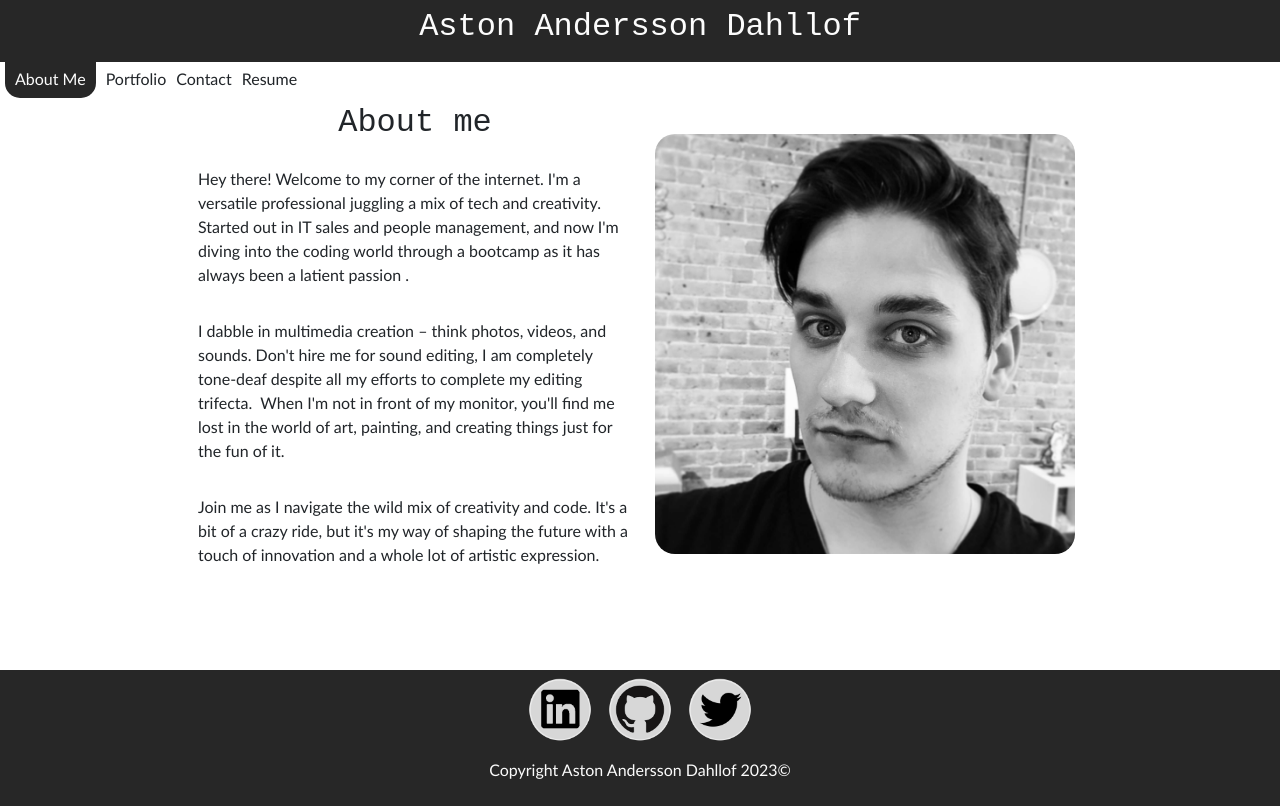
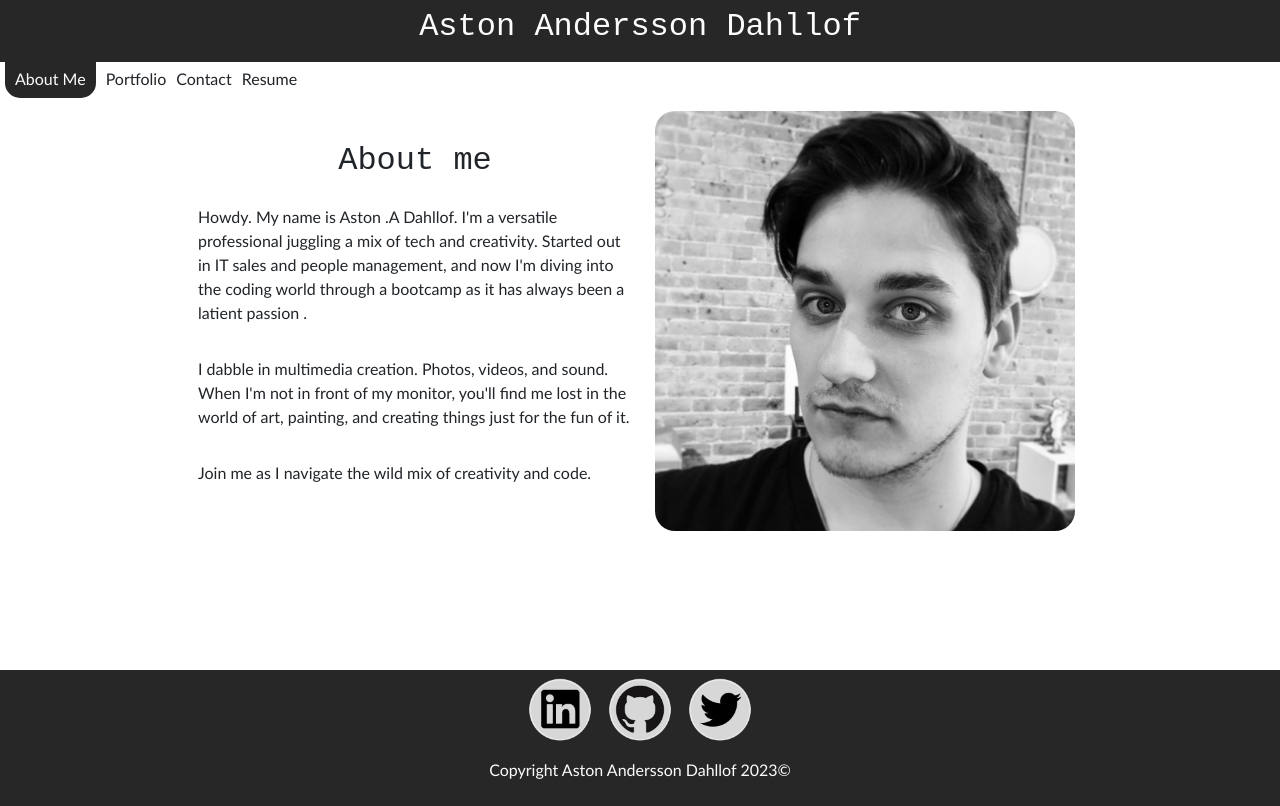
Before and after one commit to Valleyleaf/Valleyleaf-React-Portfolio, a React (Vite) app: page / in a window 1280 px wide. Built offline with nearby package versions, Linux system fonts and the light colour scheme.

Commit message:
Updating about me. Got build function working but navbar is still broken for some reason

```diff
--- a/src/components/AboutMe.jsx
+++ b/src/components/AboutMe.jsx
@@ -8,9 +8,9 @@ export default function About(){
           <div className='flex-container  flex-container-columns center-content'>
           <h2>About me</h2>
           <div className='noWrap'>
-          <p>Hey there! Welcome to my corner of the internet. I'm a versatile professional juggling a mix of tech and creativity. Started out in IT sales and people management, and now I'm diving into the coding world through a bootcamp as it has always been a latient passion .</p>
-          <p>I dabble in multimedia creation – think photos, videos, and sounds. Don't hire me for sound editing, I am completely tone-deaf despite all my efforts to complete my editing trifecta.  When I'm not in front of my monitor, you'll find me lost in the world of art, painting, and creating things just for the fun of it.</p>
-          <p>Join me as I navigate the wild mix of creativity and code. It's a bit of a crazy ride, but it's my way of shaping the future with a touch of innovation and a whole lot of artistic expression.</p>
+          <p>Howdy. My name is Aston .A Dahllof. I'm a versatile professional juggling a mix of tech and creativity. Started out in IT sales and people management, and now I'm diving into the coding world through a bootcamp as it has always been a latient passion .</p>
+          <p>I dabble in multimedia creation. Photos, videos, and sound. When I'm not in front of my monitor, you'll find me lost in the world of art, painting, and creating things just for the fun of it.</p>
+          <p>Join me as I navigate the wild mix of creativity and code.</p>
           </div>
           </div>
           <img className='profile-img' src={profilePicture} alt="ProfileImage"/>
```
Also changed, not shown: 9 other files (tests, documents, lock files or other folders).
